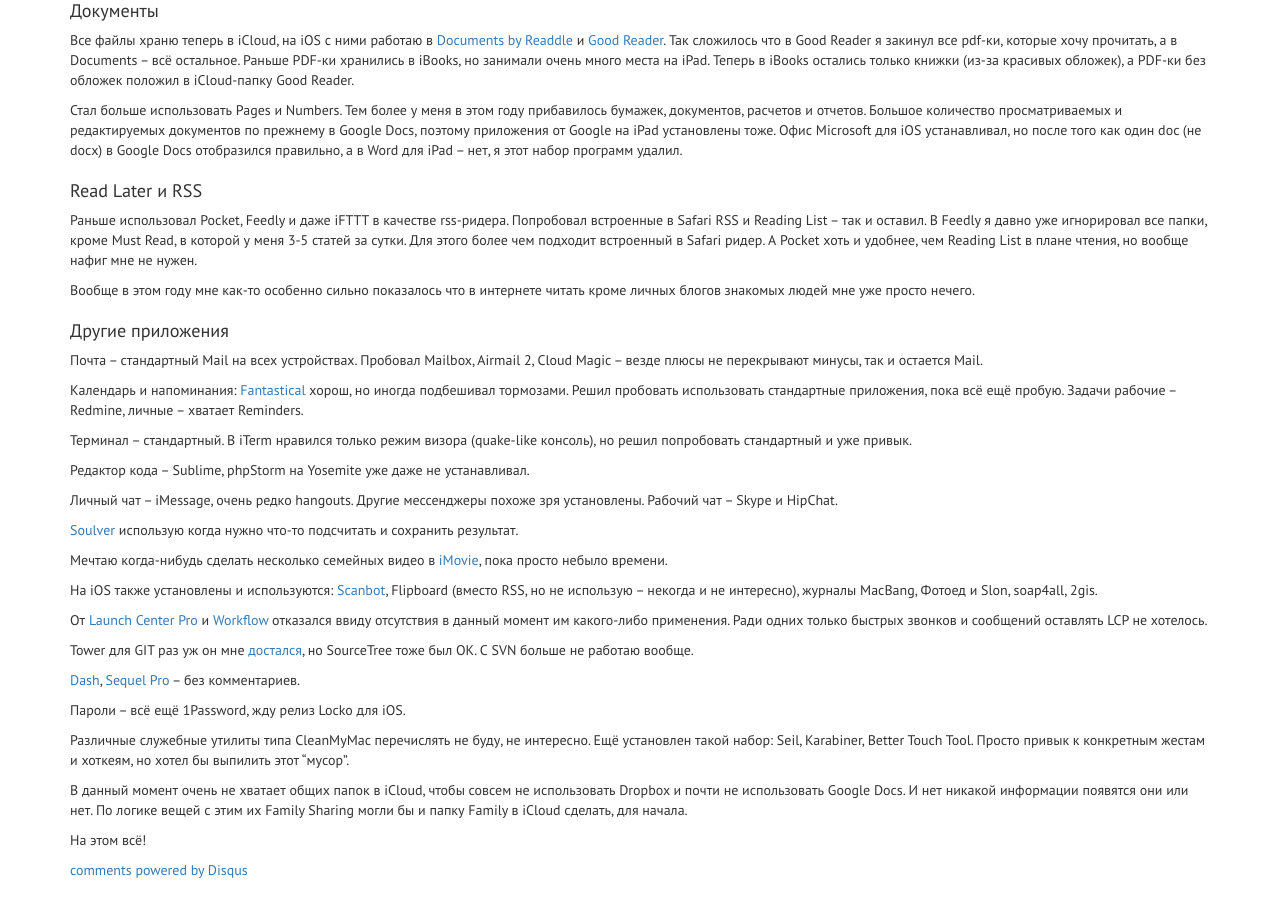
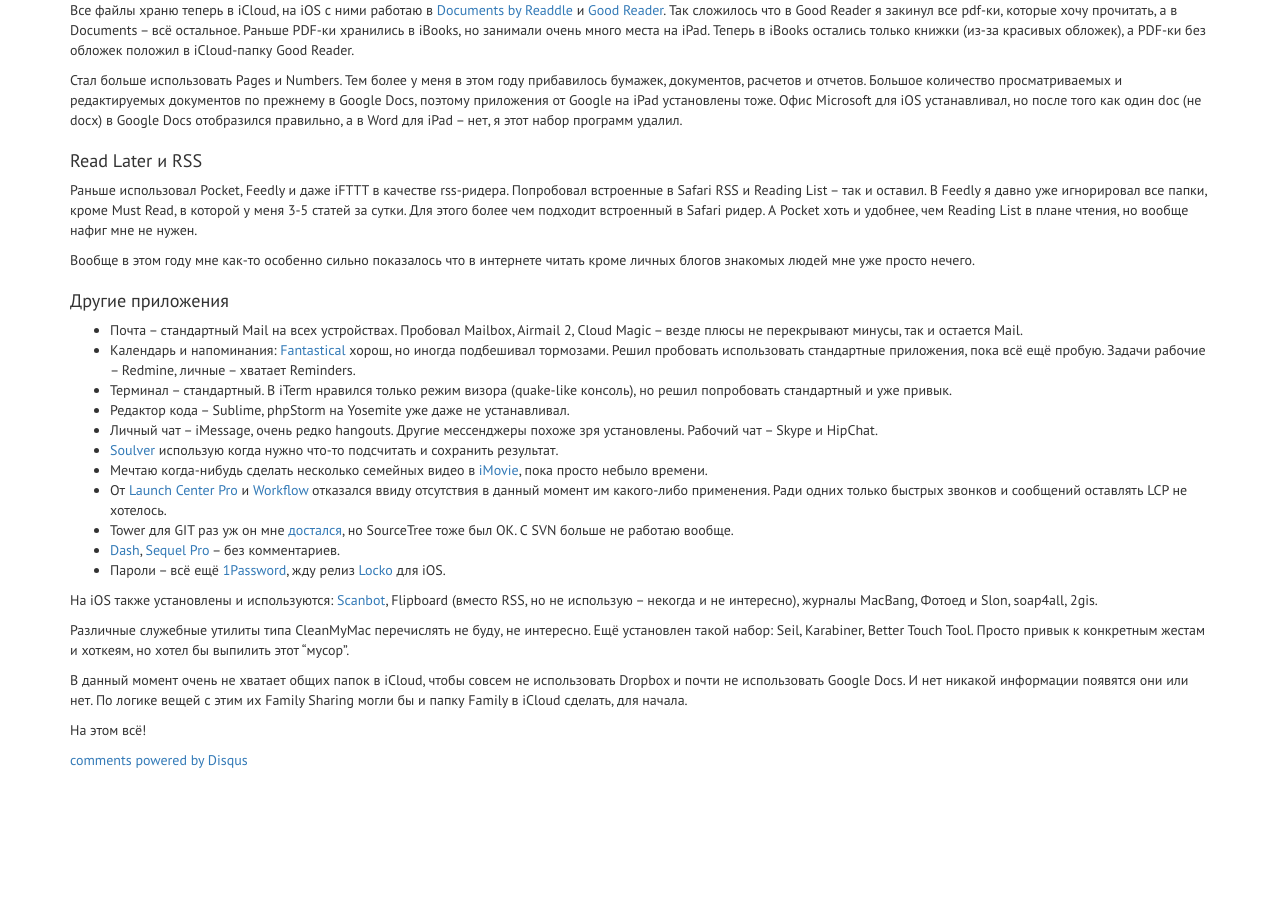
Before and after one commit to vyazovoi/vyazovoi.github.io, a Jekyll site: the page built from _posts/2014-12-30-setup-2014.md, in a window 1280 px wide and 900 px high, scrolled down 828 px. Built offline with Jekyll 4.4.1, drawn with Linux system fonts in a browser that asks for light colours; nearby versions of some CDN libraries; Markdown is read by kramdown in place of the engine named in the settings; comment, search, counter and statistics services are not loaded; after the commit the page ends 1618 px from its top, so only the background shows below that; part of the change alters nothing that is shown.

Commit message:
quick fix

```diff
--- a/_posts/2014-12-30-setup-2014.md
+++ b/_posts/2014-12-30-setup-2014.md
@@ -26,13 +26,10 @@ Flickr с его бесплатным терабайтом мне не подх
 
 Вместо Evernote:
 
-Заметки временные – "быстро сохранить потом разберемся" сначала писал в Drafts, а затем заменил на стандартную программу Notes. Она почти идеальная.
-
-Заметки на память переехали в Dayone к дневнику.
-
-Закладки, веб-страницы сохраняю в [Stache]({% post_url 2014-12-07-stache-visual-bookmarks %}). Pinboard мне никогда не нравился, использовать его дурацкие букмарклеты и расширения нет никакого желания. Закладки в Evernote тоже как-то стремно выглядели и работали. Здесь Stache очень выручил. Кроме того, в нём есть поиск по содержимому.
-
-Ближе к концу года стал использовать [Notability]({% post_url 2014-12-08-notability %}). Очень понравилось рисовать скетчи и делать визуальные заметки, поэтому я заказал стилус Adonit. Notability как бумажная тетрадка, в которой очень приятно ощущается свобода. Просто переключаешься на карандаш и пишешь, подчеркиваешь, обводишь – мне понравилось. Один жирный минус – без Evernote по этим заметкам нет поиска. Вот красивое видео, на котором рисуют визуальный учебник по химии в Notability: [YouTube](https://www.youtube.com/watch?v=BSxrnEQR59E&feature=youtu.be). А вот сам учебник в [iBooks](https://t.co/dIqiIRPDLt). Также могу порекомендовать блог [Sacha Chua](http://sachachua.com/) всем, кому нравятся скетчи и Emacs.
+- Заметки временные – "быстро сохранить потом разберемся" сначала писал в Drafts, а затем заменил на стандартную программу Notes. Она почти идеальная.
+- Заметки на память переехали в Dayone к дневнику.
+- Закладки, веб-страницы сохраняю в [Stache]({% post_url 2014-12-07-stache-visual-bookmarks %}). Pinboard мне никогда не нравился, использовать его дурацкие букмарклеты и расширения нет никакого желания. Закладки в Evernote тоже как-то стремно выглядели и работали. Здесь Stache очень выручил. Кроме того, в нём есть поиск по содержимому.
+- Ближе к концу года стал использовать [Notability]({% post_url 2014-12-08-notability %}). Очень понравилось рисовать скетчи и делать визуальные заметки, поэтому я заказал стилус Adonit. Notability как бумажная тетрадка, в которой очень приятно ощущается свобода. Просто переключаешься на карандаш и пишешь, подчеркиваешь, обводишь – мне понравилось. Один жирный минус – без Evernote по этим заметкам нет поиска. Вот красивое видео, на котором рисуют визуальный учебник по химии в Notability: [YouTube](https://www.youtube.com/watch?v=BSxrnEQR59E&feature=youtu.be). А вот сам учебник в [iBooks](https://t.co/dIqiIRPDLt). Также могу порекомендовать блог [Sacha Chua](http://sachachua.com/) всем, кому нравятся скетчи и Emacs.
 
 ## Документы
 
@@ -48,29 +45,19 @@ Flickr с его бесплатным терабайтом мне не подх
 
 ## Другие приложения
 
-Почта – стандартный Mail на всех устройствах. Пробовал Mailbox, Airmail 2, Cloud Magic – везде плюсы не перекрывают минусы, так и остается Mail.
-
-Календарь и напоминания: [Fantastical](https://itunes.apple.com/ru/app/id830708155?mt=8&at=10lbPv) хорош, но иногда подбешивал тормозами. Решил пробовать использовать стандартные приложения, пока всё ещё пробую. Задачи рабочие – Redmine, личные – хватает Reminders.
-
-Терминал – стандартный. В iTerm нравился только режим визора (quake-like консоль), но решил попробовать стандартный и уже привык.
-
-Редактор кода – Sublime, phpStorm на Yosemite уже даже не устанавливал.
-
-Личный чат – iMessage, очень редко hangouts. Другие мессенджеры похоже зря установлены. Рабочий чат – Skype и HipChat.
-
-[Soulver](https://itunes.apple.com/ru/app/soulver-notepad-calculator/id348142037?mt=8&uo=4&at=10lbPv&ct=searchlink) использую когда нужно что-то подсчитать и сохранить результат.
-
-Мечтаю когда-нибудь сделать несколько семейных видео в [iMovie](https://itunes.apple.com/ru/app/imovie/id377298193?mt=8&uo=4&at=10lbPv&ct=searchlink), пока просто небыло времени.
+- Почта – стандартный Mail на всех устройствах. Пробовал Mailbox, Airmail 2, Cloud Magic – везде плюсы не перекрывают минусы, так и остается Mail.
+- Календарь и напоминания: [Fantastical](https://itunes.apple.com/ru/app/id830708155?mt=8&at=10lbPv) хорош, но иногда подбешивал тормозами. Решил пробовать использовать стандартные приложения, пока всё ещё пробую. Задачи рабочие – Redmine, личные – хватает Reminders.
+- Терминал – стандартный. В iTerm нравился только режим визора (quake-like консоль), но решил попробовать стандартный и уже привык.
+- Редактор кода – Sublime, phpStorm на Yosemite уже даже не устанавливал.
+- Личный чат – iMessage, очень редко hangouts. Другие мессенджеры похоже зря установлены. Рабочий чат – Skype и HipChat.
+- [Soulver](https://itunes.apple.com/ru/app/soulver-notepad-calculator/id348142037?mt=8&uo=4&at=10lbPv&ct=searchlink) использую когда нужно что-то подсчитать и сохранить результат.
+- Мечтаю когда-нибудь сделать несколько семейных видео в [iMovie](https://itunes.apple.com/ru/app/imovie/id377298193?mt=8&uo=4&at=10lbPv&ct=searchlink), пока просто небыло времени.
+- От [Launch Center Pro](https://itunes.apple.com/ru/app/launch-center-pro-for-ipad/id799664902?mt=8&uo=4&at=10lbPv&ct=searchlink) и [Workflow](https://itunes.apple.com/ru/app/workflow-powerful-automation/id915249334?mt=8&uo=4&at=10lbPv&ct=searchlink) отказался ввиду отсутствия в данный момент им какого-либо применения. Ради одних только быстрых звонков и сообщений оставлять LCP не хотелось.
+- Tower для GIT раз уж он мне [достался](http://macosworld.ru/tower-2-git-mac/), но SourceTree тоже был ОК. С SVN больше не работаю вообще.
+- [Dash](https://itunes.apple.com/ru/app/dash-docs-snippets/id458034879?mt=12&uo=4&at=10lbPv&ct=searchlink), [Sequel Pro](http://www.sequelpro.com/) – без комментариев.
+- Пароли – всё ещё [1Password](https://itunes.apple.com/ru/app/1password/id443987910?mt=12&uo=4&at=10lbPv&ct=searchlink), жду релиз [Locko](https://itunes.apple.com/ru/app/locko-password-manager-file/id863040375?mt=12&uo=4&at=10lbPv&ct=searchlink) для iOS.
 
 На iOS также установлены и используются: [Scanbot](http://paul.elms.pro/blog/2014/08/15/scanbot-pro/), Flipboard (вместо RSS, но не использую – некогда и не интересно), журналы MacBang, Фотоед и Slon, soap4all, 2gis.
-
-От [Launch Center Pro](https://itunes.apple.com/ru/app/launch-center-pro-for-ipad/id799664902?mt=8&uo=4&at=10lbPv&ct=searchlink) и [Workflow](https://itunes.apple.com/ru/app/workflow-powerful-automation/id915249334?mt=8&uo=4&at=10lbPv&ct=searchlink) отказался ввиду отсутствия в данный момент им какого-либо применения. Ради одних только быстрых звонков и сообщений оставлять LCP не хотелось.
-
-Tower для GIT раз уж он мне [достался](http://macosworld.ru/tower-2-git-mac/), но SourceTree тоже был ОК. С SVN больше не работаю вообще.
-
-[Dash](https://itunes.apple.com/ru/app/dash-docs-snippets/id458034879?mt=12&uo=4&at=10lbPv&ct=searchlink), [Sequel Pro](http://www.sequelpro.com/) – без комментариев.
-
-Пароли – всё ещё 1Password, жду релиз Locko для iOS.
 
 Различные служебные утилиты типа CleanMyMac перечислять не буду, не интересно. Ещё установлен такой набор: Seil, Karabiner, Better Touch Tool. Просто привык к конкретным жестам и хоткеям, но хотел бы выпилить этот "мусор".
 
```
